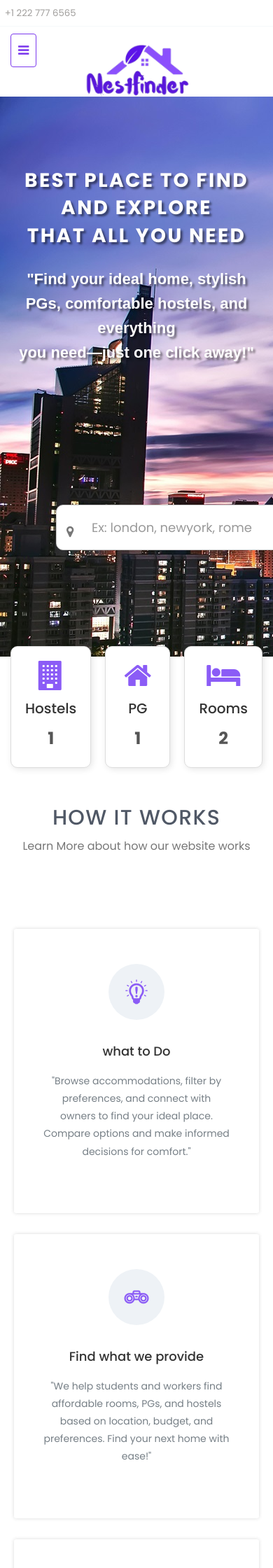
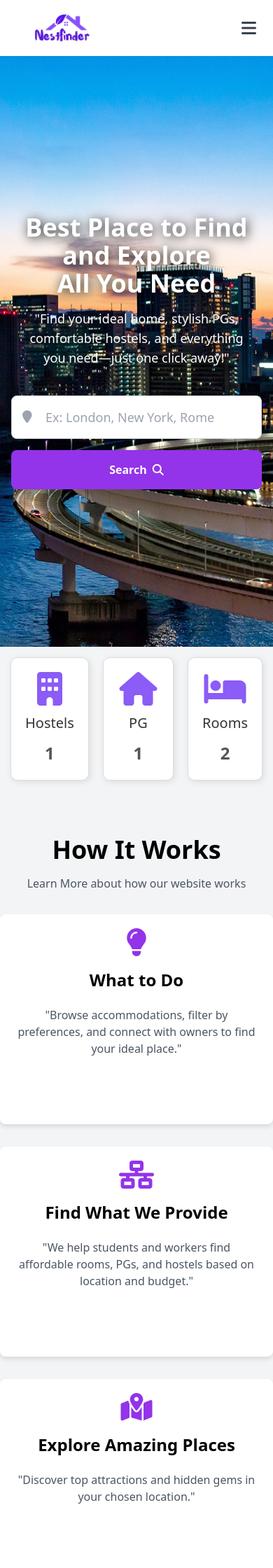
Before and after one commit to Sanjay6922/nestfinder, a Django app: page /userhome/ in a window 390 px wide; the page is wider, and only the part inside the window is pictured. Shown: the top 2240 px of that part at 70% size. Run offline with Django 5.2, Linux system fonts and the light colour scheme; data comes from the database, SQL or seed files in the repository; both versions use the stored data as it was after the commit; some libraries are stand-ins or nearby versions.

Commit message:
added some responsiveness in userhome and profile

```diff
--- /dev/null
+++ b/nestf/templates/userhome2.html
@@ -0,0 +1,434 @@
+{% load static %}
+<!DOCTYPE html>
+<html lang="en">
+<head>
+    <meta charset="UTF-8">
+    <meta name="viewport" content="width=device-width, initial-scale=1.0">
+    <title>NestFinder</title>
+    <!-- Tailwind CSS -->
+    <script src="https://cdn.tailwindcss.com"></script>
+    <!-- Font Awesome -->
+    <link href="https://cdnjs.cloudflare.com/ajax/libs/font-awesome/6.5.1/css/all.min.css" rel="stylesheet">
+    <!-- Custom CSS for Animations -->
+    <link rel="icon" type="image/x-icon" href="{% static 'img/NestFinder icon.png' %}" />
+    <style>
+        @keyframes fadeIn {
+            from { opacity: 0; transform: translateY(-20px); }
+            to { opacity: 1; transform: translateY(0); }
+        }
+
+        @keyframes slideInLeft {
+            from { opacity: 0; transform: translateX(-20px); }
+            to { opacity: 1; transform: translateX(0); }
+        }
+
+        @keyframes slideInRight {
+            from { opacity: 0; transform: translateX(20px); }
+            to { opacity: 1; transform: translateX(0); }
+        }
+
+        .animate-fadeIn { animation: fadeIn 1s ease-in-out; }
+        .animate-slideInLeft { animation: slideInLeft 1s ease-in-out; }
+        .animate-slideInRight { animation: slideInRight 1s ease-in-out; }
+
+        .welcome-hero {
+            background: url("{% static 'images/welcome-hero/banner.jpg' %}") no-repeat center center/cover;
+        }
+
+        .testimonial-carousel {
+            scroll-snap-type: x mandatory;
+            overflow-x: auto;
+            display: flex;
+            gap: 20px;
+            padding-bottom: 20px;
+        }
+
+        .single-testimonial-box {
+            scroll-snap-align: start;
+            flex: 0 0 auto;
+            width: 300px;
+        }
+
+        html { scroll-behavior: smooth; }
+
+        /* Statistics Styling */
+        .statistics {
+            background: #727272; /* Grey background */
+            padding: 40px 0;
+        }
+        .single-ststistics-box {
+            text-align: center;
+            padding: 20px;
+            transition: transform 0.3s ease;
+        }
+        .single-ststistics-box:hover {
+            transform: translateY(-5px);
+        }
+        .statistics-content {
+            font-size: 2.5rem;
+            color: #ffffff; /* White font for counters */
+            font-weight: bold;
+        }
+        .counter { display: inline; }
+        .statistics h3 {
+            font-size: 1.2rem;
+            color: #ffffff; /* White font for h3 */
+            margin-top: 10px;
+        }
+
+        /* How It Works Box Styling */
+        .how-it-works-box {
+            min-height: 300px; /* Reduced height since button is removed */
+            display: flex;
+            flex-direction: column;
+            justify-content: space-between;
+            text-align: center;
+            padding: 20px; /* Uniform padding */
+            background: #fff;
+            border-radius: 0.5rem; /* Tailwind's rounded-lg */
+            box-shadow: 0 4px 6px rgba(0, 0, 0, 0.1); /* Tailwind's shadow-md */
+        }
+        .how-it-works-box i {
+            font-size: 2.5rem; /* Consistent icon size */
+            margin-bottom: 16px; /* Tailwind's mb-4 */
+        }
+        .how-it-works-box h2 {
+            font-size: 1.5rem; /* Tailwind's text-2xl */
+            font-weight: bold;
+            margin-bottom: 8px; /* Tailwind's mb-2 */
+            height: 48px; /* Fixed height for title consistency */
+            overflow: hidden;
+        }
+        .how-it-works-box p {
+            font-size: 1rem; /* Tailwind's default text */
+            color: #4b5563; /* Tailwind's text-gray-600 */
+            flex-grow: 1; /* Allows text to expand within flex container */
+            margin-bottom: 16px; /* Tailwind's mb-4 */
+            overflow: hidden;
+            text-overflow: ellipsis;
+            display: -webkit-box;
+            -webkit-line-clamp: 4; /* Increased to 4 lines for more content space */
+            -webkit-box-orient: vertical;
+
+        }
+
+    </style>
+</head>
+<body class="bg-gray-100">
+    <!-- Header -->
+    <header class="bg-white shadow-md">
+        <div class="container mx-auto flex justify-between items-center py-4 px-6 h-20">
+            <a href="/" class="font-dancing font-bold text-gray-800 flex items-center  ml-6">
+                <img src="{% static 'img/logo5.png' %}" class="w-20 md:w-32 h-12 md:h-16 object-contain" alt="NestFinder Logo">
+            </a>
+            <nav class="hidden md:flex space-x-8">
+                <a href="/" class="text-gray-700 hover:text-purple-600">Home</a>
+                <a href="#works" class="text-gray-700 hover:text-purple-600">How It Works</a>
+                <a href="/user_messages/" class="text-gray-700 hover:text-purple-600">Messages</a>
+                <a href="#reviews" class="text-gray-700 hover:text-purple-600">Reviews</a>
+                <a href="/messages/" class="text-gray-700 hover:text-purple-600">Contact</a>
+                <a href="/profile/" class="text-gray-700 hover:text-purple-600">view Profile</a>
+                <a href="/logout/" class="bg-purple-600 text-white px-4 py-2 rounded-full hover:bg-purple-700">logout</a>
+            </nav>
+            <button class="md:hidden text-gray-700 focus:outline-none" id="menu-btn">
+                <i class="fas fa-bars text-2xl"></i>
+            </button>
+        </div>
+        <div class="md:hidden hidden flex-col space-y-6 px-12 pb-6" id="mobile-menu">
+            <a href="#home" class="text-gray-700 hover:text-purple-600">Home</a><br>
+            <a href="#works" class="text-gray-700 hover:text-purple-600">How It Works</a><br>
+            <a href="/user_messages/" class="text-gray-700 hover:text-purple-600">Messages</a><br>
+            <a href="#reviews" class="text-gray-700 hover:text-purple-600">Reviews</a><br>
+            <a href="/messages/" class="text-gray-700 hover:text-purple-600">Contact</a><br>
+            <a href="/profile/" class="text-gray-700 hover:text-purple-600">View Profile</a><br>
+            <a href="/logout/" class="text-gray-700 hover:text-purple-600">Logout</a><br><br>
+
+        </div>
+    </header>
+
+    <!-- Hero Section -->
+    <section class="welcome-hero h-screen flex flex-col items-center justify-center text-center text-white relative px-4">
+        <div class="animate-fadeIn mb-10">
+            <h2 class="text-4xl md:text-5xl font-bold mb-4 text-white drop-shadow-[2px_2px_8px_rgba(0,0,0,0.9)]">
+              Best Place to Find and Explore <br> All You Need
+            </h2>
+            <p class="text-lg md:text-xl text-white drop-shadow-[2px_2px_6px_rgba(0,0,0,0.8)]">
+              "Find your ideal home, stylish PGs, comfortable hostels, and everything <br> you need—just one click away!"
+            </p>
+          </div>
+
+
+        <!-- Search Container -->
+        <div class="w-full max-w-4xl">
+          <form action="{% url 'search_results' %}" method="GET" class="flex flex-col md:flex-row items-center gap-4">
+
+            <div class="relative w-full">
+              <i class="fa fa-map-marker absolute left-4 top-1/2 transform -translate-y-1/2 text-gray-400 text-lg"></i>
+              <input
+                type="text"
+                name="location"
+                placeholder="Ex: London, New York, Rome"
+                class="w-full py-4 pl-12 pr-4 rounded-lg text-gray-700 text-lg border border-gray-300 focus:ring-2 focus:ring-purple-500 focus:outline-none"
+              >
+            </div>
+
+            <button
+              type="submit"
+              class="w-full md:w-auto px-6 py-4 bg-purple-600 hover:bg-purple-700 text-white font-semibold rounded-lg flex items-center justify-center transition"
+            >
+              Search
+              <i class="fa fa-search ml-2"></i>
+            </button>
+
+          </form>
+        </div>
+      </section>
+
+
+    <!-- List Topics -->
+    <section id="list-topics" class="list-topics" style="text-align: center;">
+        <ul style="list-style: none; padding: 15px; display: flex; justify-content: center; gap: 20px;">
+            <li onclick="window.location.href='/hostels/'" style="cursor: pointer; padding: 20px; border: 1px solid #ddd; border-radius: 10px; transition: 0.3s; display: inline-block; width: 200px; text-align: center; background: #fff; box-shadow: 2px 2px 10px rgba(0, 0, 0, 0.1);">
+                <div>
+                    <div class="single-list-topics-icon"><i class="fa fa-building fa-3x" style="color: #8B5CF6;"></i></div>
+                    <h2 style="margin: 10px 0; font-size: 20px; color: #333;">Hostels</h2>
+                    <p style="font-size: 24px; font-weight: bold; color: #555;">{{ hostel }}</p>
+                </div>
+            </li>
+            <li onclick="window.location.href='/pg/'" style="cursor: pointer; padding: 20px; border: 1px solid #ddd; border-radius: 10px; transition: 0.3s; display: inline-block; width: 200px; text-align: center; background: #fff; box-shadow: 2px 2px 10px rgba(0, 0, 0, 0.1);">
+                <div>
+                    <div class="single-list-topics-icon"><i class="fa fa-home fa-3x" style="color: #8B5CF6;"></i></div>
+                    <h2 style="margin: 10px 0; font-size: 20px; color: #333;">PG</h2>
+                    <p style="font-size: 24px; font-weight: bold; color: #555;">{{ pg }}</p>
+                </div>
+            </li>
+            <li onclick="window.location.href='/rooms/'" style="cursor: pointer; padding: 20px; border: 1px solid #ddd; border-radius: 10px; transition: 0.3s; display: inline-block; width: 200px; text-align: center; background: #fff; box-shadow: 2px 2px 10px rgba(0, 0, 0, 0.1);">
+                <div>
+                    <div class="single-list-topics-icon"><i class="fa fa-bed fa-3x" style="color: #8B5CF6;"></i></div>
+                    <h2 style="margin: 10px 0; font-size: 20px; color: #333;">Rooms</h2>
+                    <p style="font-size: 24px; font-weight: bold; color: #555;">{{ room }}</p>
+                </div>
+            </li>
+        </ul>
+    </section>
+
+    <!-- How It Works Section -->
+    <section id="works" class="py-16 bg-gray-100">
+        <div class="container mx-auto text-center">
+            <h2 class="text-4xl font-bold mb-4">How It Works</h2>
+            <p class="text-gray-600 mb-8">Learn More about how our website works</p>
+            <div class="grid grid-cols-1 md:grid-cols-3 gap-8">
+                <div class="animate-slideInLeft">
+                    <div class="how-it-works-box">
+                        <i class="fas fa-lightbulb text-purple-600"></i>
+                        <h2>What to Do</h2>
+                        <p>"Browse accommodations, filter by preferences, and connect with owners to find your ideal place."</p>
+                    </div>
+                </div>
+                <div class="animate-fadeIn">
+                    <div class="how-it-works-box">
+                        <i class="fas fa-network-wired text-purple-600"></i>
+                        <h2>Find What We Provide</h2>
+                        <p>"We help students and workers find affordable rooms, PGs, and hostels based on location and budget."</p>
+                    </div>
+                </div>
+                <div class="animate-slideInRight">
+                    <div class="how-it-works-box">
+                        <i class="fas fa-map-marked-alt text-purple-600"></i>
+                        <h2>Explore Amazing Places</h2>
+                        <p>"Discover top attractions and hidden gems in your chosen location."</p>
+                    </div>
+                </div>
+            </div>
+        </div>
+    </section>
+
+    <!-- Reviews Section -->
+    <section id="reviews" class="py-16 bg-white">
+        <div class="container mx-auto text-center">
+            <h2 class="text-4xl font-bold mb-4">Client Reviews</h2>
+            <p class="text-gray-600 mb-8">What our clients say about us</p>
+            <div class="testimonial-carousel overflow-hidden relative">
+                <div class="flex space-x-8 animate-scroll">
+                    {% if reviews %}
+                        {% for review in reviews %}
+                            <div class="single-testimonial-box p-6 bg-gray-100 rounded-lg shadow-md hover:scale-105 transition-transform duration-300 flex-shrink-0 w-80">
+                                <div class="testimonial-description">
+                                    <div class="testimonial-info">
+                                        {% if review.user.image %}
+                                            <img src="{{ review.user.image.url }}" alt="{{ review.user.name }}" class="w-20 h-20 rounded-full mx-auto mb-4 object-cover">
+                                        {% else %}
+                                            <img src="{% static 'images/clients/default.jpg' %}" alt="Default client" class="w-20 h-20 rounded-full mx-auto mb-4 object-cover">
+                                        {% endif %}
+                                        <h2 class="text-xl font-bold">{{ review.user.name }}</h2>
+                                        <h4 class="text-gray-600">{{ review.user.place }}</h4>
+                                        <div class="text-yellow-400">
+                                            {% for i in "12345" %}
+                                                {% if forloop.counter <= review.rating %}
+                                                    <i class="fa fa-star"></i>
+                                                {% else %}
+                                                    <i class="fa fa-star-o"></i>
+                                                {% endif %}
+                                            {% endfor %}
+                                        </div>
+                                    </div>
+                                    <div class="testimonial-comment mt-4">
+                                        <p class="text-gray-600">"{{ review.review_text }}"</p>
+                                    </div>
+                                </div>
+                            </div>
+                        {% endfor %}
+                    {% else %}
+                        <p class="text-gray-600">No reviews yet!</p>
+                    {% endif %}
+                </div>
+            </div>
+        </div>
+    </section>
+
+    <!-- Statistics Section -->
+    <section id="statistics" class="statistics">
+        <div class="container mx-auto">
+            <div class="statistics-counter grid grid-cols-1 md:grid-cols-4 gap-8">
+                <div class="single-ststistics-box">
+                    <div class="statistics-content">
+                        <div class="counter">{{ total_listings }}</div>
+                        {% if total_listings >= 1000 %}<span>k+</span>{% endif %}
+                    </div>
+                    <h3>listings</h3>
+                </div>
+                <div class="single-ststistics-box">
+                    <div class="statistics-content"><div class="counter">3</div><span></span></div>
+                    <h3>listing categories</h3>
+                </div>
+                <div class="single-ststistics-box">
+                    <div class="statistics-content">
+                        <div class="counter">{{ total_users }}</div>
+                        {% if total_users >= 1000 %}<span>k+</span>{% endif %}
+                    </div>
+                    <h3>Users</h3>
+                </div>
+                <div class="single-ststistics-box">
+                    <div class="statistics-content">
+                        <div class="counter">{{ total_reviews }}</div>
+                        {% if total_reviews >= 1000 %}<span>k+</span>{% endif %}
+                    </div>
+                    <h3>Reviews</h3>
+                </div>
+            </div>
+        </div>
+    </section>
+
+    <!-- Custom CSS for Automatic Scrolling -->
+    <style>
+        @keyframes scroll {
+            0% { transform: translateX(0); }
+            100% { transform: translateX(-50%); }
+        }
+        .animate-scroll {
+            display: flex;
+            animation: scroll 20s linear infinite;
+        }
+        .testimonial-carousel:hover .animate-scroll {
+            animation-play-state: paused;
+        }
+    </style>
+    <!-- Contact / Subscription Section -->
+<section id="contact" class="py-16 bg-white">
+    <div class="container mx-auto px-4">
+      <div class="text-center mb-10">
+        <h2 class="text-3xl md:text-4xl font-bold text-gray-800 mb-4">
+          Do you want to add your business listing with us?
+        </h2>
+        <p class="text-gray-600 text-lg">
+          Listrace offers you the opportunity to list your business with us, and we can effectively promote your business.
+        </p>
+      </div>
+
+      <div class="flex justify-center">
+        <form action="{% url 'register_product' %}" method="get" class="flex">
+          <button
+            type="submit"
+            class="bg-purple-600 hover:bg-purple-700 text-white font-semibold px-8 py-3 rounded-lg transition duration-300"
+          >
+            Enter
+          </button>
+        </form>
+      </div>
+    </div>
+  </section>
+
+  <!-- Refer a Friend Section -->
+  <section id="refer-friend" class="text-center py-16 bg-purple-50">
+    <div class="container mx-auto px-4">
+      <h2 class="text-3xl md:text-4xl font-bold text-purple-700 mb-4">
+        Refer a Friend
+      </h2>
+      <p class="text-gray-600 text-lg mb-8">
+        Invite your friends to join us!
+      </p>
+      <a
+        id="whatsapp-share"
+        href="#"
+        class="inline-block bg-purple-600 hover:bg-purple-700 text-white font-semibold px-6 py-3 rounded-lg transition duration-300"
+      >
+        Refer a Friend
+      </a>
+    </div>
+  </section>
+    <!-- Footer -->
+    <footer class="bg-gray-800 text-white py-12">
+        <div class="container mx-auto text-center">
+
+            <p>© 2023 NestFinder. All rights reserved.</p>
+            <div class="mt-4 space-x-4">
+                <a href="#" class="text-gray-400 hover:text-white"><i class="fab fa-facebook"></i></a>
+                <a href="#" class="text-gray-400 hover:text-white"><i class="fab fa-twitter"></i></a>
+                <a href="#" class="text-gray-400 hover:text-white"><i class="fab fa-linkedin"></i></a>
+                <a href="#" class="text-gray-400 hover:text-white"><i class="fab fa-google-plus"></i></a>
+            </div>
+        </div>
+    </footer>
+
+    <!-- JavaScript Libraries for Counting Animation -->
+    <script src="https://code.jquery.com/jquery-3.6.0.min.js"></script>
+    <script src="https://cdnjs.cloudflare.com/ajax/libs/waypoints/4.0.1/jquery.waypoints.min.js"></script>
+    <script src="https://cdnjs.cloudflare.com/ajax/libs/Counter-Up/1.0.0/jquery.counterup.min.js"></script>
+
+    <!-- JavaScript for Smooth Scroll and Counting Animation -->
+    <script>
+        document.addEventListener('DOMContentLoaded', function () {
+            // Smooth Scroll for Reviews Link
+            const reviewsLink = document.getElementById('reviews-link');
+            if (reviewsLink) {
+                reviewsLink.addEventListener('click', function (e) {
+                    e.preventDefault();
+                    const reviewsSection = document.getElementById('reviews');
+                    reviewsSection.scrollIntoView({ behavior: 'smooth', block: 'start' });
+                });
+            }
+
+            // Counting Animation on Scroll
+            $(document).ready(function() {
+                $('.statistics').waypoint(function() {
+                    $('.counter').counterUp({
+                        delay: 10,    // Delay between increments (in milliseconds)
+                        time: 1000    // Total duration of the animation (in milliseconds)
+                    });
+                }, {
+                    offset: '80%'  // Trigger when 80% of the section is in view
+                });
+            });
+        });
+    </script>
+    <script>
+        const menuBtn = document.getElementById('menu-btn');
+        const mobileMenu = document.getElementById('mobile-menu');
+
+        menuBtn.addEventListener('click', () => {
+            mobileMenu.classList.toggle('hidden');
+        });
+    </script>
+
+</body>
+</html>
--- a/nestf/urls.py
+++ b/nestf/urls.py
@@ -48,6 +48,7 @@ urlpatterns = [
     path('toggle_pg_wishlist/', views.toggle_pg_wishlist, name='toggle_pg_wishlist'),
     path('review/', views.show_reviews, name='show_reviews'),
     path('reviews/delete/<int:review_id>/', views.delete_review, name='delete_review'),
+    path('ind/',views.userhome2,name='gg')
 
 
 
--- a/nestf/views.py
+++ b/nestf/views.py
@@ -101,7 +101,7 @@ def userhome(request):
         'total_users': total_users,      # Total users count
         'total_listings': total_listings,  # Total listings count
     }
-    return render(request, 'userhome.html', context)
+    return render(request, 'userhome2.html', context)
 
 
 
@@ -1227,3 +1227,5 @@ def delete_review(request, review_id):
     if request.method == 'POST':
         review.delete()
     return redirect('show_reviews')  # Redirect to the review list
+def userhome2(request):
+    return render(request,'userhome2.html')
```
Also changed, not shown: nestf/templates/profile.html (+27 -0 lines), db.sqlite3.
